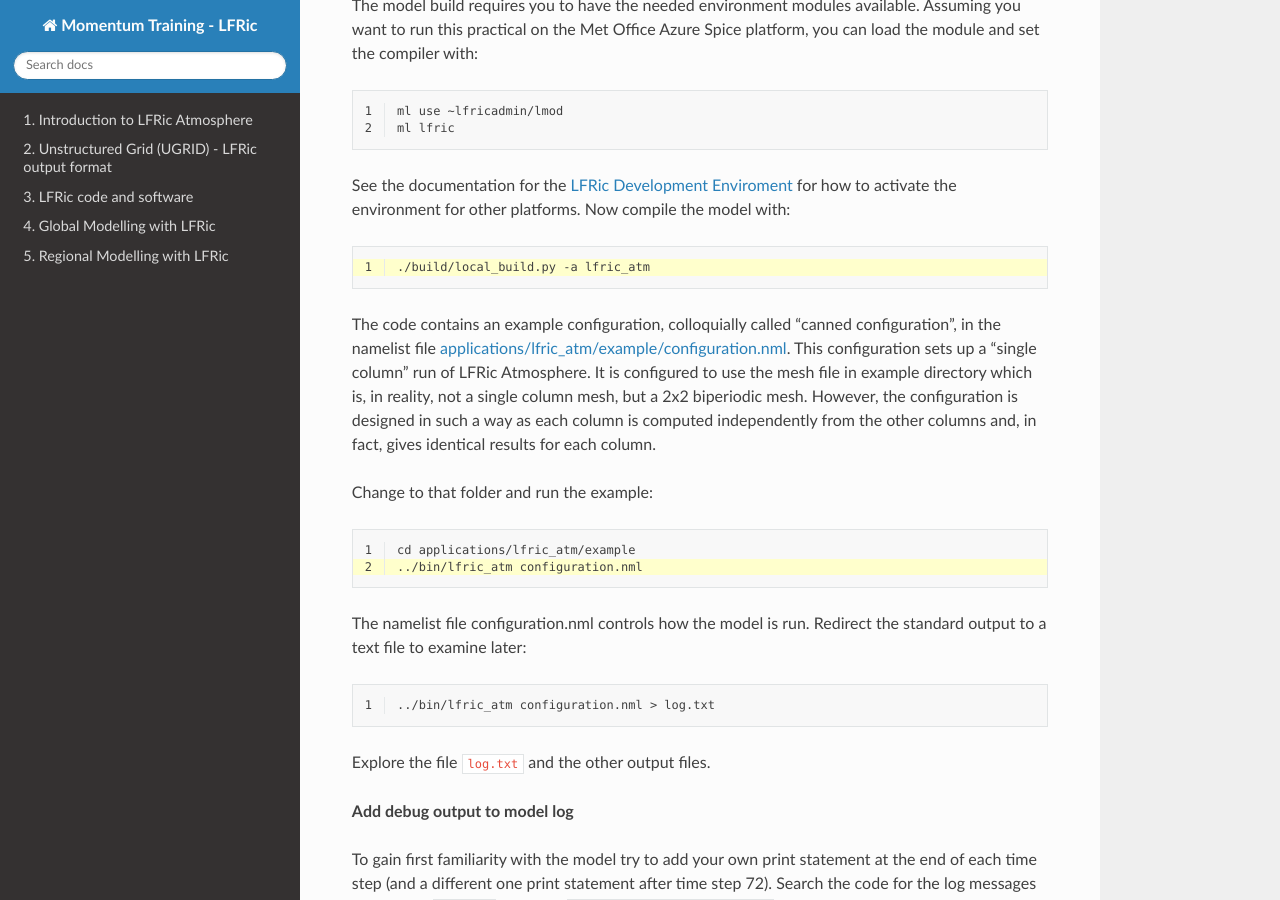
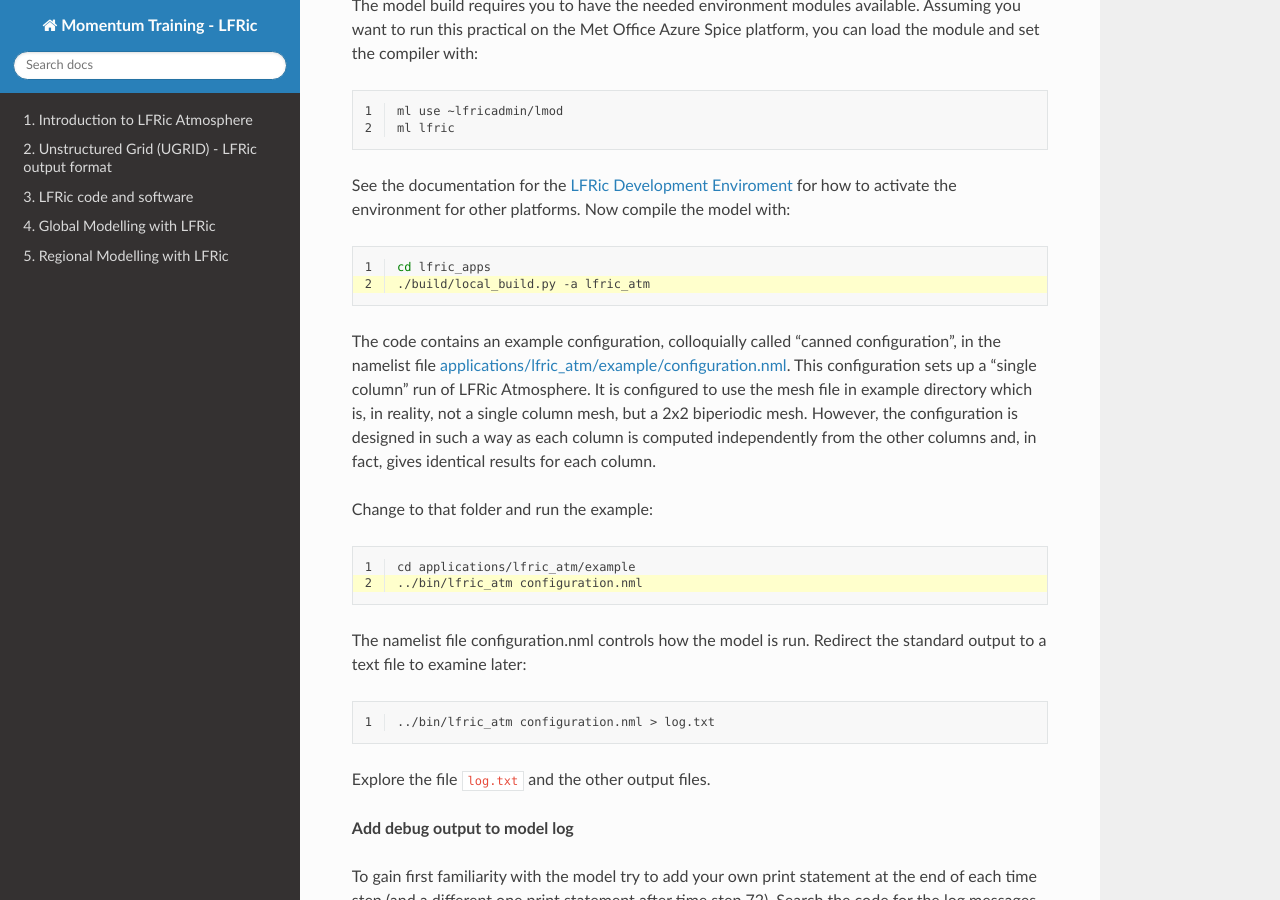
Before and after one commit to MetOffice/LFRic-Atmosphere-Training, a Sphinx documentation site: the page built from source/lfric_infrastructure/practical_command_line.rst, in a window 1280 px wide and 900 px high, scrolled down 393 px. Built offline with Sphinx 7.4.7 and the Read the Docs theme 3.1.0, drawn with Linux system fonts in a browser that asks for light colours.

Commit message:
Add a missing directory change to command line practical

```diff
--- a/source/lfric_infrastructure/practical_command_line.rst
+++ b/source/lfric_infrastructure/practical_command_line.rst
@@ -24,8 +24,9 @@ See the documentation for the `LFRic Development Enviroment <https://code.metoff
 
 .. code-block:: bash
    :linenos:
-   :emphasize-lines: 1
+   :emphasize-lines: 2
 
+   cd lfric_apps
    ./build/local_build.py -a lfric_atm
 
 The code contains an example configuration, colloquially called "canned configuration", in  the namelist file `applications/lfric_atm/example/configuration.nml <https://code.metoffice.gov.uk/trac/lfric_apps/browser/main/trunk/applications/lfric_atm/example/configuration.nml>`_. This configuration sets up a "single column" run of LFRic Atmosphere. It is configured to use the mesh file in example directory which is, in reality, not a single column mesh, but a 2x2 biperiodic mesh. However, the configuration is designed in such a way as each column is computed independently from the other columns and, in fact, gives identical results for each column.
```
